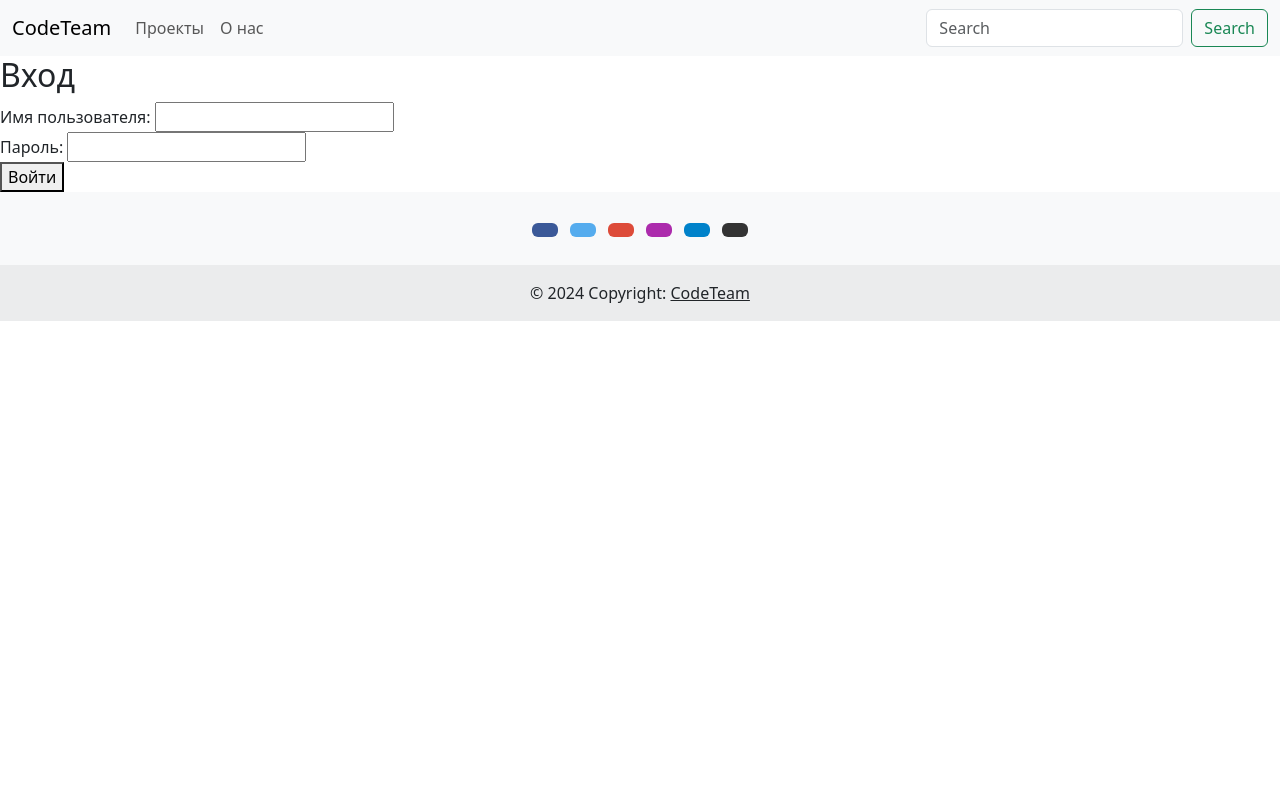
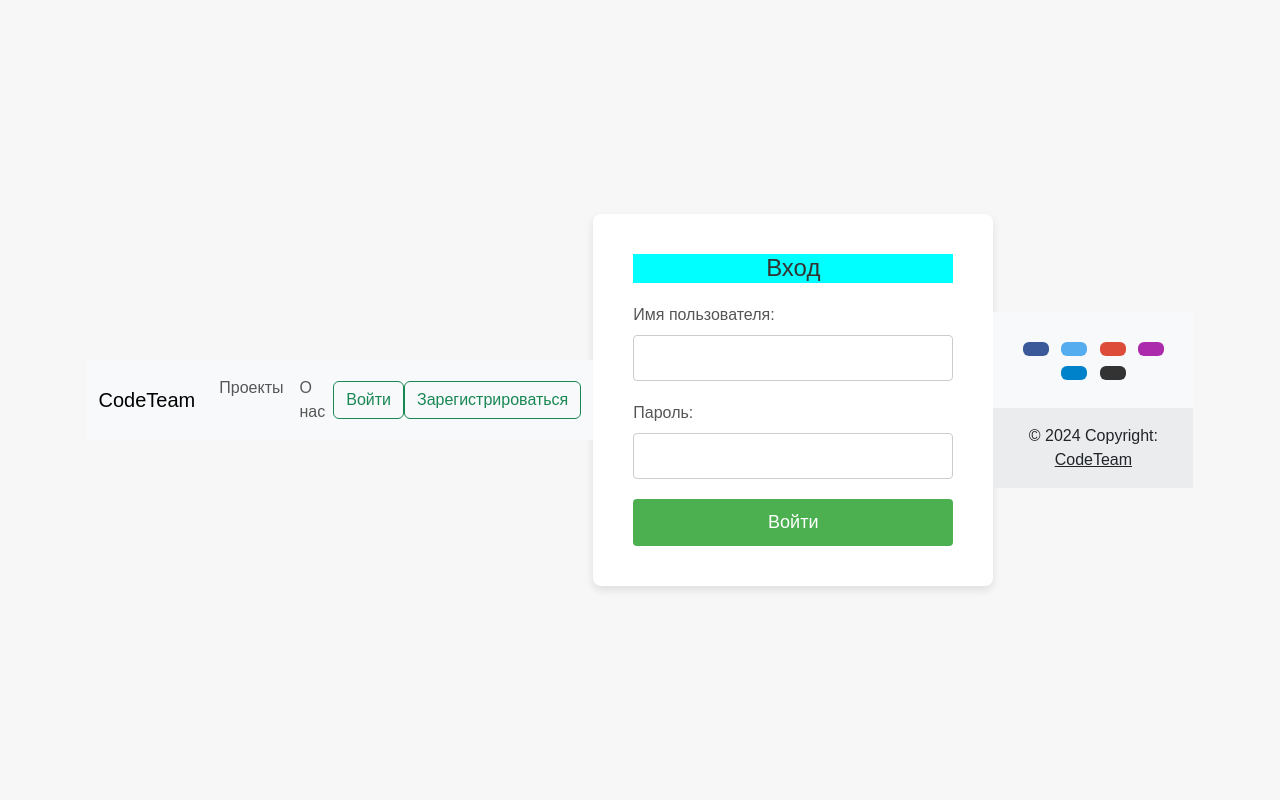
Before and after one commit to SpyBorgFly/CodeTeam, a Django app: template accounts/templates/accounts/login.html in a window 1280 px wide. Run offline with Django 5.2, Linux system fonts and the light colour scheme; the template is opened without the code that fills it, so the values that code supplies are empty.

Commit message:
небольшие изменения, связанные со входом и регистрацией

```diff
--- a/accounts/templates/accounts/login.html
+++ b/accounts/templates/accounts/login.html
@@ -5,21 +5,23 @@
 {% block content %}
 {% load static %}
 <link rel="stylesheet" href="{% static 'accounts/login.css' %}">
+
+<div class="login-container">
     <h2>Вход</h2>
     <form method="post">
         {% csrf_token %}
-    <div>
+        <div class="form-group">
             <label for="username">Имя пользователя:</label>
             <input type="text" name="username" required>
         </div>
-    <div>
+        <div class="form-group">
             <label for="password">Пароль:</label>
             <input type="password" name="password" required>
         </div>
-    <button type="submit">Войти</button>
+        <button type="submit" class="login-btn">Войти</button>
     </form>
     {% if error %}
-<p style="color: red;">{{ error }}</p>
+        <p class="error-message">{{ error }}</p>
     {% endif %}
+</div>
 {% endblock %}
-}
--- a/main/templates/main/layout.html
+++ b/main/templates/main/layout.html
@@ -31,8 +31,8 @@
                   </li>
                 </ul>
                 <form class="d-flex" role="search">
-                  <input class="form-control me-2" type="search" placeholder="Search" aria-label="Search">
-                  <button class="btn btn-outline-success" type="submit">Search</button>
+                  <a href="#"><button class="btn btn-outline-success" type="submit">Войти</button></a>
+                  <a href="#"><button class="btn btn-outline-success" type="submit">Зарегистрироваться</button></a>
                 </form>
               </div>
             </div>
--- a/static/accounts/login.css
+++ b/static/accounts/login.css
@@ -0,0 +1,86 @@
+/* Центрируем форму на странице */
+html, body {
+    height: 100%;
+    margin: 0;
+    display: flex;
+    justify-content: center;
+    align-items: center;
+    font-family: Arial, sans-serif;
+    background-color: #f7f7f7;
+}
+
+/* Контейнер формы */
+.login-container {
+    background-color: #fff;
+    padding: 40px;
+    border-radius: 8px;
+    box-shadow: 0 4px 8px rgba(0, 0, 0, 0.1);
+    width: 100%;
+    max-width: 400px; /* Ограничиваем максимальную ширину */
+    text-align: center;
+}
+
+/* Заголовок */
+.login-container h2 {
+    margin-bottom: 20px;
+    font-size: 24px;
+    color: #333;
+}
+
+/* Стили для полей формы */
+.form-group {
+    margin-bottom: 20px;
+    text-align: left;
+}
+
+label {
+    display: block;
+    margin-bottom: 8px;
+    font-size: 16px;
+    color: #555;
+}
+
+input[type="text"],
+input[type="password"] {
+    width: 100%;
+    padding: 10px;
+    border: 1px solid #ccc;
+    border-radius: 4px;
+    font-size: 16px;
+    box-sizing: border-box; /* Учитываем паддинг и бордер в размере */
+}
+
+/* Кнопка входа */
+.login-btn {
+    width: 100%;
+    padding: 10px;
+    background-color: #4CAF50;
+    color: white;
+    border: none;
+    border-radius: 4px;
+    font-size: 18px;
+    cursor: pointer;
+    transition: background-color 0.3s ease;
+}
+
+.login-btn:hover {
+    background-color: #45a049;
+}
+
+/* Сообщение об ошибке */
+.error-message {
+    color: red;
+    margin-top: 20px;
+}
+
+/* Стиль для маленьких экранов */
+@media (max-width: 600px) {
+    .login-container {
+        padding: 20px;
+    }
+}
+
+
+h2{
+    background-color: aqua;
+}
```
Also changed, not shown: static/projects/all_projects.css (line endings or trailing spaces). Lines whose indentation alone changed are shown as unchanged.
